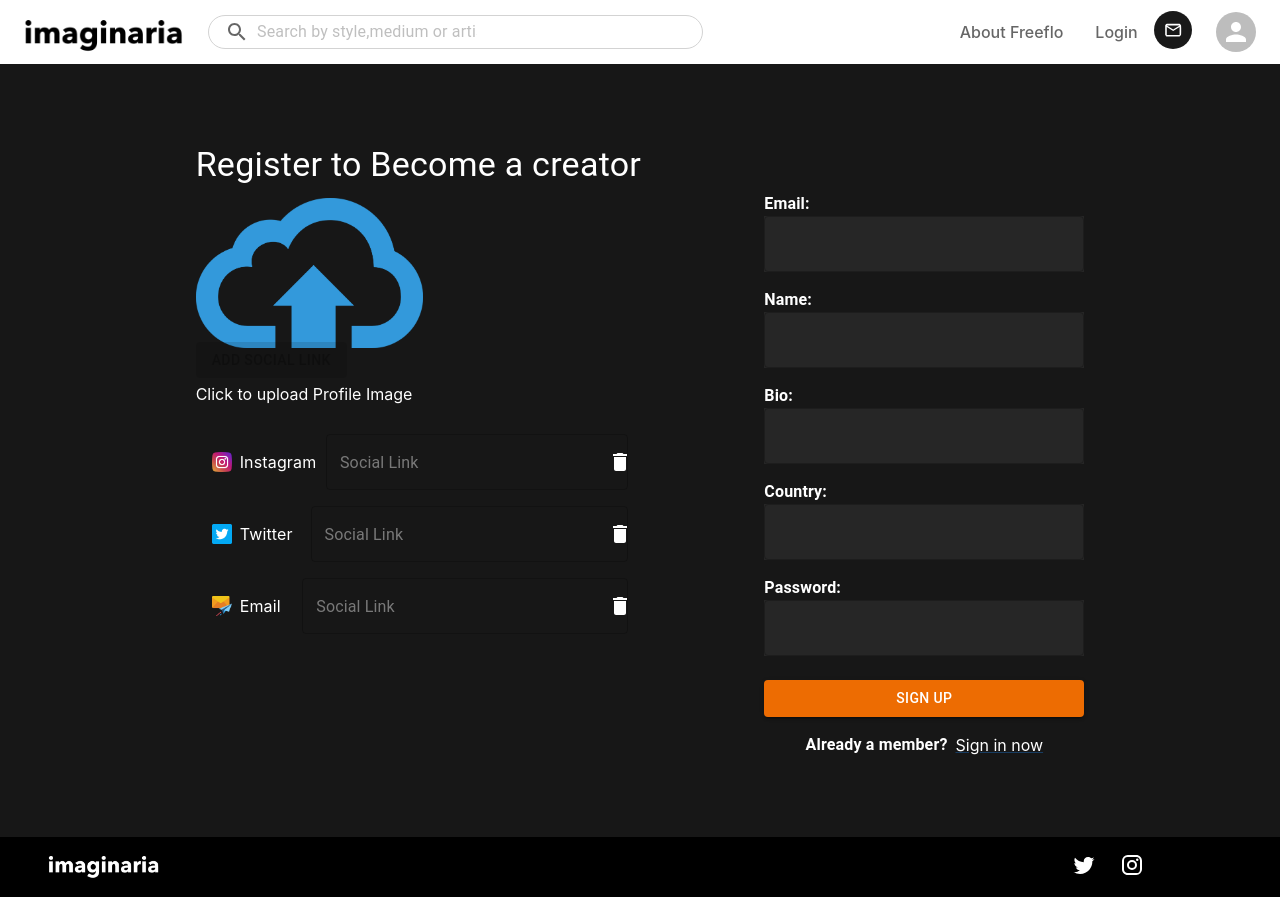
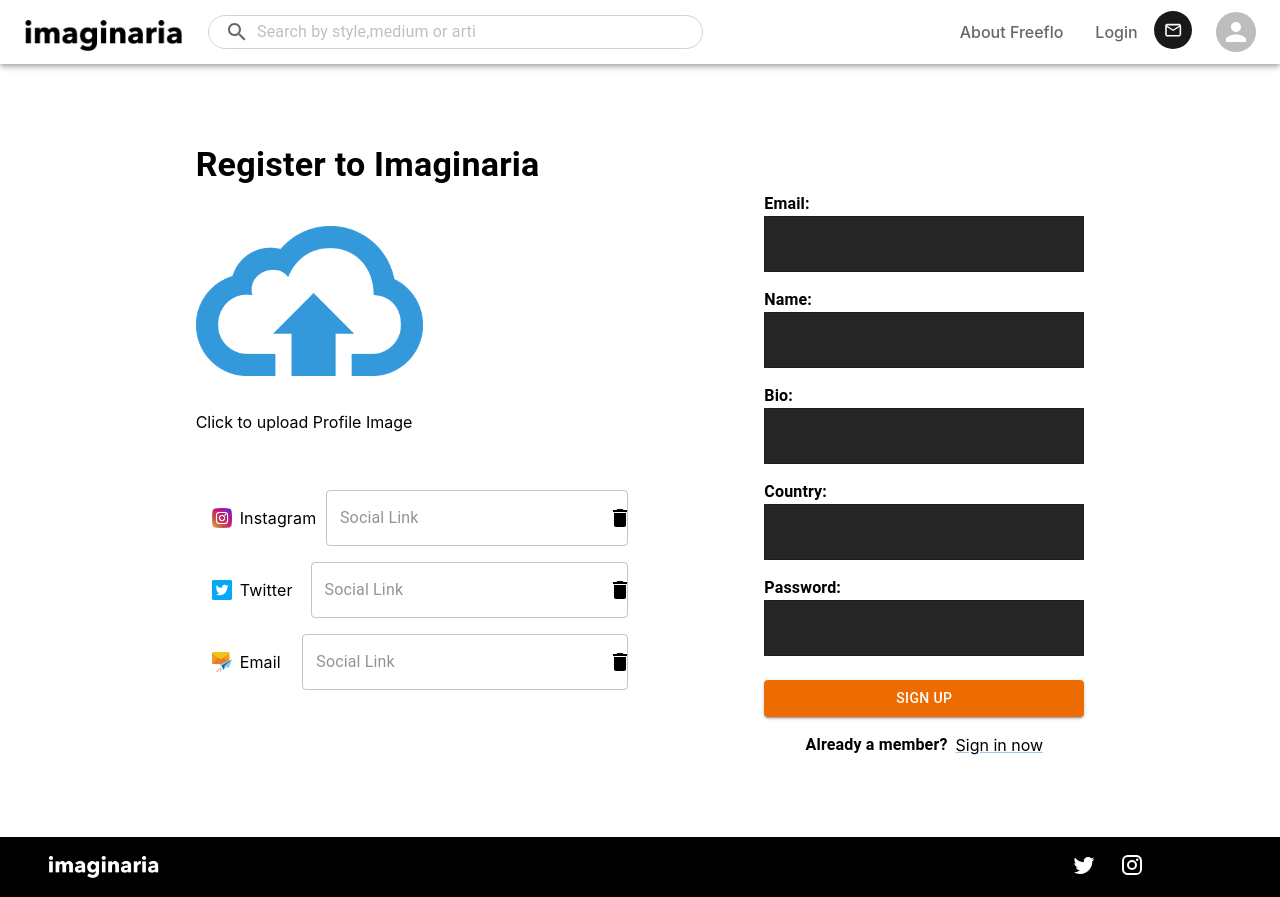
Before and after one commit to TsvetomirMichov/imagininaria, a React (Vite) app: page /signup in a window 1280 px wide. Built offline with nearby package versions, Linux system fonts and the light colour scheme.

Commit message:
Update Register.jsx

```diff
--- a/src/pages/Register/Register.jsx
+++ b/src/pages/Register/Register.jsx
@@ -2,12 +2,7 @@
 import Navbar from '../../components/Navbar/Navbar'
 import Footer from '../../components/Footer/Footer'
 import { Box, Typography, Link } from '@mui/material'
-import TopImageLeft1 from '../../images/about/image.webp'
-import TopImageLeft2 from '../../images/about/top_left.webp'
-import TopImageRight1 from '../../images/about/top_right.webp'
-import TopImageRight2 from '../../images/about/bottom_right.webp'
 import styled from '@emotion/styled'
-
 
 import { useState } from 'react';
 import { createNewUser, storage } from '../lib/firebase';
@@ -55,7 +50,13 @@
 
 });
 
-
+const styles = {
+    focusedInput: {
+        '& input': {
+            color: 'black',
+        },
+    },
+};
 
 const SignupPage = () => {
     const SOCIALS = [
@@ -182,39 +183,38 @@
     };
 
     return (
-        <div>
-            <Box sx={{
-                position: 'relative',
-            }}>
+        <Box>
+            <Box
+
+                sx={{ display: 'flex', flexDirection: 'column', minHeight: '100vh' ,position: 'relative'}}
+            >
                 <Navbar />
                 <Box sx={{
-                    backgroundColor: '#171717',
-                    color: 'white',
+                    backgroundColor: 'white',
+                    color: 'black',
                     width: '100%',
-                    height: '100%',
+
                     display: 'flex',
                     flexDirection: 'row',
                     justifyContent: 'space-around',
-                    position: 'relative',
                 }}>
 
                     <Box display="flex" alignItems="center" mr={10} sx={{
                         widths: '100%',
-                        height: '100%',
-                        position: 'relative',
+
                         my: '5em',
                         mx: 'auto'
                     }}>
-                        <form onSubmit={handleSubmit} style={{ width: '100%', height: '100%', display: 'flex' }}>
+                        <form onSubmit={handleSubmit} style={{ width: '100%', display: 'flex' }}>
                             <Box sx={{
                                 display: 'flex',
                                 flexDirection: { xs: 'column', md: 'row' }
                             }}>
                                 <Box gap={10} mr={15}>
-                                    <Typography variant="h4" align="left" gutterBottom>
-                                        Register to  Become a creator
+                                    <Typography variant="h4" fontWeight={700} mb={5} align="left" gutterBottom>
+                                        Register to  Imaginaria
                                     </Typography>
-                                    <Box className="left" sx={{ mb: { xs: '2em', sm: 0 }, width: '15em', height: '9em', display: 'block' }}>
+                                    <Box className="left" sx={{ mb: { xs: '2em', sm: 0 }, width: '15em', height: '13em', display: 'block' }}>
                                         <img width={'full'} style={{ objectFit: 'cover' }} height={150} src={file ? URL.createObjectURL(file) : UploadIcon} alt="" />
                                         <Box className="formInput" sx={{ my: '2em' }}>
                                             <label htmlFor="file">Click to upload Profile Image</label>
@@ -227,8 +227,11 @@
                                         <Button
                                             variant="contained"
                                             disabled={socialLinks.length >= SOCIALS.length}
+                                            onClick={() => handleAddSocialLink(SOCIALS[socialLinks.length])}
+                                            style={{
+                                                display: socialLinks.length >= SOCIALS.length ? 'none' : 'block'
+                                            }}
 
-                                            onClick={() => handleAddSocialLink(SOCIALS[socialLinks.length])}
                                         >
                                             Add Social Link
                                         </Button>
@@ -245,7 +248,7 @@
                                                                         title="Delete"
                                                                         onClick={() => handleRemoveSocialLink(item)}
                                                                     >
-                                                                        <DeleteIcon sx={{ color: 'white' }} />
+                                                                        <DeleteIcon sx={{ color: 'black' }} />
                                                                     </IconButton>
                                                                 }
                                                             >
@@ -259,7 +262,7 @@
                                                                 />
                                                                 <TextField
                                                                     sx={{
-                                                                        color: 'white'
+                                                                        color: 'black'
                                                                     }}
                                                                     placeholder="Social Link"
                                                                     variant="outlined"
@@ -272,11 +275,11 @@
                                                                         setSocialLinks(updatedLinks);
                                                                     }}
                                                                     InputProps={{
-                                                                        style: { color: 'white', marginLeft: '2em', border: 'white' }, // Set the text color
+                                                                        style: { color: 'black', marginLeft: '2em', border: 'white' }, // Set the text color
 
                                                                     }}
                                                                     InputLabelProps={{
-                                                                        style: { color: 'white' }, // Set the label color
+                                                                        style: { color: 'black' }, // Set the label color
                                                                     }}
                                                                 />
                                                             </ListItem>
@@ -288,7 +291,7 @@
                                     </div>
                                 </Box>
 
-                                <Box position={'relative'}>
+                                <Box >
                                     <div style={{ marginBottom: '16px', display: 'block', marginTop: '3em' }}>
                                         <Typography variant="body1" fontWeight="bold">
                                             Email:
@@ -299,6 +302,11 @@
                                             value={email}
                                             onChange={(e) => setEmail(e.target.value)}
                                             style={{ backgroundColor: '#262626', minWidth: '20em' }}
+                                            sx={styles.focusedInput}
+                                            inputProps={{
+                                                style: { color: 'white' },
+                                            }}
+
                                         />
                                     </div>
                                     <div style={{ marginBottom: '16px', display: 'block', marginTop: '1em' }}>
@@ -311,6 +319,9 @@
                                             value={name}
                                             onChange={(e) => setName(e.target.value)}
                                             style={{ backgroundColor: '#262626', minWidth: '20em' }}
+                                            inputProps={{
+                                                style: { color: 'white' },
+                                            }}
                                         />
                                     </div>
                                     <div style={{ marginBottom: '16px', display: 'block', marginTop: '1em' }}>
@@ -323,6 +334,9 @@
                                             value={bio}
                                             onChange={(e) => setBio(e.target.value)}
                                             style={{ backgroundColor: '#262626', minWidth: '20em' }}
+                                            inputProps={{
+                                                style: { color: 'white' },
+                                            }}
                                         />
                                     </div>
                                     <div style={{ marginBottom: '16px', display: 'block', marginTop: '1em' }}>
@@ -335,9 +349,12 @@
                                             value={country}
                                             onChange={(e) => setCountry(e.target.value)}
                                             style={{ backgroundColor: '#262626', minWidth: '20em' }}
+                                            inputProps={{
+                                                style: { color: 'white' },
+                                            }}
                                         />
                                     </div>
-                                    <div style={{ marginBottom: '1.5em' }}>
+                                    <div style={{ marginBottom: '1.5em', color: 'black' }}>
                                         <Typography variant="body1" fontWeight="bold">
                                             Password:
                                         </Typography>
@@ -347,7 +364,10 @@
                                             value={password}
                                             onChange={(e) => setPassword(e.target.value)}
                                             variant="outlined"
-                                            style={{ backgroundColor: '#262626' }}
+                                            style={{ backgroundColor: '#262626', color: 'white' }}
+                                            inputProps={{
+                                                style: { color: 'white' },
+                                            }}
                                         />
                                     </div>
                                     <Button variant="contained" color="warning" type="submit" fullWidth>
@@ -358,7 +378,7 @@
                                             Already a member?
                                         </Typography>
                                         <Link sx={{
-                                            color: 'white',
+                                            color: 'black',
                                         }} href="/becomeACreator">Sign in now</Link>
                                     </div>
 
@@ -369,8 +389,7 @@
                 </Box>
             </Box>
             <Footer />
-
-        </div>
+        </Box>
     )
 }
 
```
